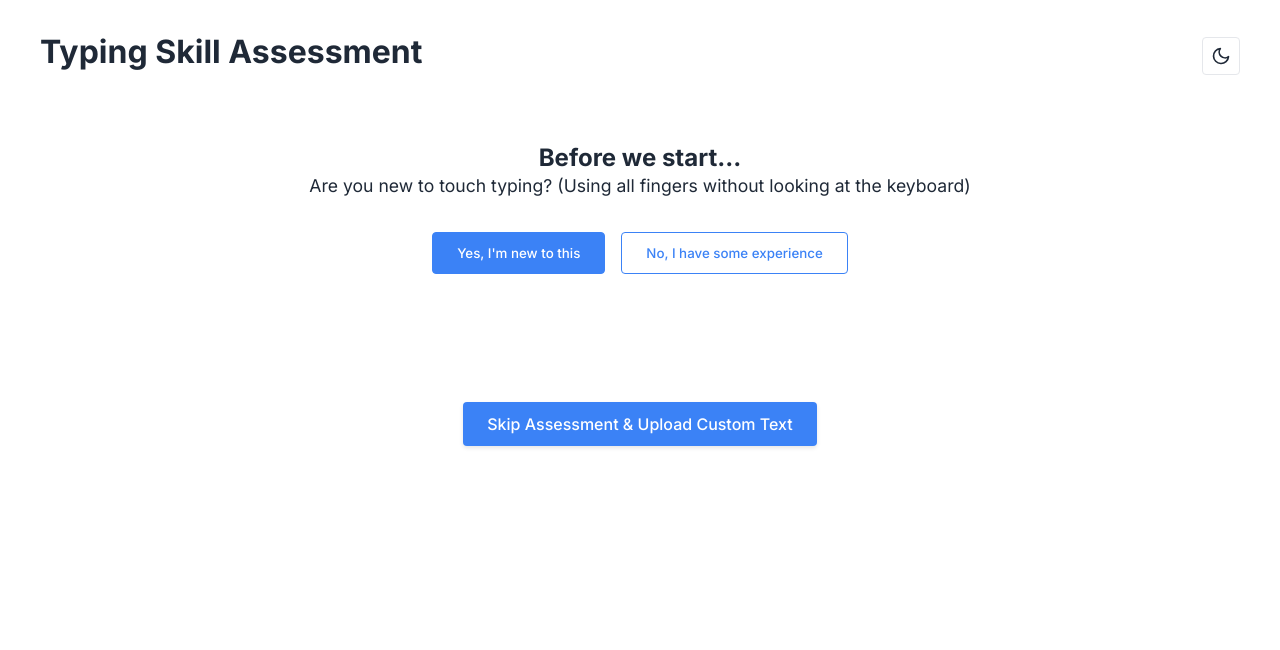
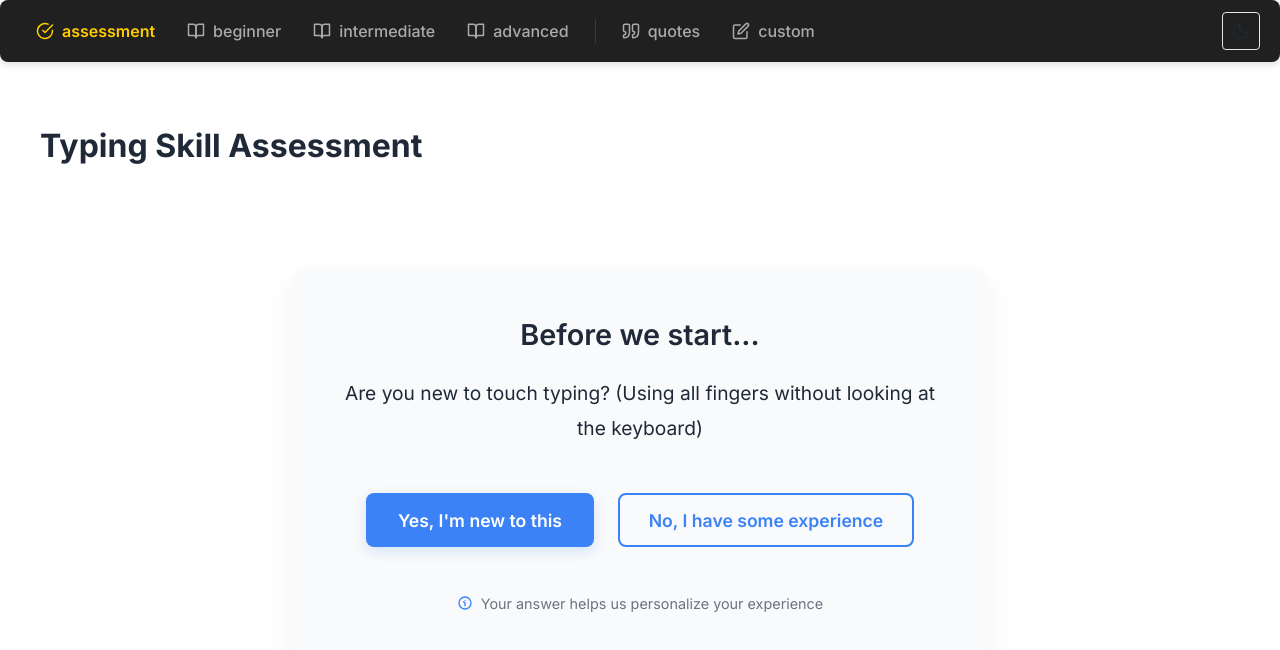
Before and after one commit to binchenX/type, a Next.js app: page / in a window 1280 px wide. Shown: the top 650 px of the page. Built offline with nearby package versions, Linux system fonts and the light colour scheme.

Commit message:
add tool bar

```diff
--- a/components/TypingAssessment.tsx
+++ b/components/TypingAssessment.tsx
@@ -1,46 +1,197 @@
 import { useState } from 'react';
-import styled from 'styled-components';
+import styled, { keyframes } from 'styled-components';
 import TypingArea from './TypingArea';
 import { TypingState } from '@/types';
 
+const fadeIn = keyframes`
+  from { opacity: 0; transform: translateY(10px); }
+  to { opacity: 1; transform: translateY(0); }
+`;
+
 const AssessmentContainer = styled.div`
-  max-width: 800px;
+  max-width: 900px;
   margin: 0 auto;
   padding: 2rem;
+  animation: ${fadeIn} 0.5s ease-out;
 `;
 
-const Question = styled.div`
-  margin-bottom: 2rem;
+const PageTitle = styled.h1`
+  font-size: 2.5rem;
+  font-weight: 700;
+  color: var(--text);
+  margin-bottom: 1.5rem;
+  position: relative;
+  display: inline-block;
+
+  &:after {
+    content: '';
+    position: absolute;
+    bottom: -8px;
+    left: 0;
+    width: 60px;
+    height: 4px;
+    background: linear-gradient(90deg, var(--primary) 0%, var(--primary-dark) 100%);
+    border-radius: 2px;
+  }
+`;
+
+const Card = styled.div`
+  background-color: var(--background-light);
+  border-radius: 16px;
+  box-shadow: 0 10px 30px rgba(0, 0, 0, 0.06);
+  padding: 3rem;
+  margin: 2rem 0;
+  transition: transform 0.3s ease, box-shadow 0.3s ease;
+
+  &:hover {
+    transform: translateY(-3px);
+    box-shadow: 0 15px 40px rgba(0, 0, 0, 0.1);
+  }
+`;
+
+const Subtitle = styled.h2`
+  font-size: 1.8rem;
+  font-weight: 600;
+  color: var(--text);
+  margin-bottom: 1.5rem;
   text-align: center;
+`;
+
+const AssessmentText = styled.p`
+  font-size: 1.2rem;
+  line-height: 1.8;
+  color: var(--text);
+  margin: 1.5rem 0;
+  text-align: center;
+  max-width: 600px;
+  margin-left: auto;
+  margin-right: auto;
 `;
 
 const Options = styled.div`
   display: flex;
-  gap: 1rem;
+  gap: 1.5rem;
   justify-content: center;
+  margin: 3rem 0 2rem;
+  flex-wrap: wrap;
+`;
+
+const buttonHover = keyframes`
+  0% { transform: translateY(0); }
+  50% { transform: translateY(-3px); }
+  100% { transform: translateY(0); }
+`;
+
+const Button = styled.button<{ primary?: boolean; outline?: boolean }>`
+  background-color: ${props => props.primary ? 'var(--primary)' : props.outline ? 'transparent' : 'white'};
+  color: ${props => props.primary ? 'white' : 'var(--primary)'};
+  border: ${props => props.outline ? '2px solid var(--primary)' : props.primary ? 'none' : '1px solid var(--primary)'};
+  padding: ${props => props.outline ? '0.9rem 1.8rem' : '1rem 2rem'};
+  border-radius: 8px;
+  font-weight: 600;
+  font-size: 1.1rem;
+  cursor: pointer;
+  transition: all 0.3s ease;
+  box-shadow: ${props => props.primary ? '0 4px 14px rgba(59, 130, 246, 0.2)' : 'none'};
+  position: relative;
+  overflow: hidden;
+
+  &:before {
+    content: '';
+    position: absolute;
+    top: 0;
+    left: -100%;
+    width: 100%;
+    height: 100%;
+    background: linear-gradient(
+      90deg,
+      transparent,
+      rgba(255, 255, 255, 0.2),
+      transparent
+    );
+    transition: left 0.7s ease;
+  }
+
+  &:hover {
+    transform: translateY(-3px);
+    box-shadow: ${props => props.primary ? '0 6px 20px rgba(59, 130, 246, 0.3)' : '0 4px 12px rgba(0, 0, 0, 0.05)'};
+    background-color: ${props => props.primary ? 'var(--primary-dark)' : props.outline ? 'rgba(59, 130, 246, 0.05)' : 'white'};
+
+    &:before {
+      left: 100%;
+    }
+  }
+
+  &:active {
+    transform: translateY(0);
+    box-shadow: ${props => props.primary ? '0 2px 10px rgba(59, 130, 246, 0.2)' : 'none'};
+  }
+`;
+
+const SkipButton = styled(Button)`
+  margin-top: 2rem;
+  display: inline-flex;
+  align-items: center;
+  justify-content: center;
+  gap: 0.5rem;
+  transition: all 0.3s ease;
+
+  &:after {
+    content: '→';
+    opacity: 0;
+    transform: translateX(-8px);
+    transition: all 0.3s ease;
+  }
+
+  &:hover:after {
+    opacity: 1;
+    transform: translateX(4px);
+  }
+`;
+
+const TypingHeader = styled.div`
+  text-align: center;
   margin-bottom: 2rem;
 `;
 
-const Button = styled.button<{ primary?: boolean }>`
-  background-color: ${props => props.primary ? 'var(--primary)' : 'transparent'};
-  color: ${props => props.primary ? 'white' : 'var(--primary)'};
-  border: 1px solid var(--primary);
-  padding: 0.75rem 1.5rem;
-  border-radius: 4px;
+const TypingPrompt = styled.h3`
+  font-size: 1.2rem;
   font-weight: 500;
-  cursor: pointer;
-  transition: all 0.2s ease;
+  color: var(--text);
+  margin-top: 1.5rem;
+  margin-bottom: 1rem;
+  display: flex;
+  align-items: center;
+  justify-content: center;
+  gap: 0.5rem;
 
-  &:hover {
-    background-color: ${props => props.primary ? 'var(--primary-dark)' : 'var(--background-light)'};
+  &:before, &:after {
+    content: '';
+    height: 2px;
+    width: 30px;
+    background-color: var(--border);
+    display: inline-block;
   }
 `;
 
-const AssessmentText = styled.p`
-  margin-bottom: 1rem;
-  font-size: 1.1rem;
-  line-height: 1.6;
+const ActionContainer = styled.div`
   text-align: center;
+  margin-top: 3rem;
+`;
+
+const ProgressIndicator = styled.div`
+  margin: 3rem auto 0;
+  text-align: center;
+  color: var(--text-light);
+  font-size: 0.9rem;
+  display: flex;
+  align-items: center;
+  justify-content: center;
+  gap: 0.5rem;
+
+  svg {
+    color: var(--primary);
+  }
 `;
 
 interface TypingAssessmentProps {
@@ -65,6 +216,10 @@ const TypingAssessment: React.FC<TypingAssessmentProps> = ({ onComplete }) => {
         } else {
             setStep('test');
         }
+    };
+
+    const handleSkipAssessment = () => {
+        onComplete('intermediate', 40); // Default to intermediate level with 40 WPM
     };
 
     const analyzeErrorPatterns = (expected: string, actual: string) => {
@@ -156,30 +311,41 @@ const TypingAssessment: React.FC<TypingAssessmentProps> = ({ onComplete }) => {
     if (step === 'question') {
         return (
             <AssessmentContainer>
-                <Question>
-                    <h2>Before we start...</h2>
+                <Card>
+                    <Subtitle>Before we start...</Subtitle>
                     <AssessmentText>
                         Are you new to touch typing? (Using all fingers without looking at the keyboard)
                     </AssessmentText>
-                </Question>
                     <Options>
                         <Button primary onClick={() => handleSelfAssessment(true)}>
                             Yes, I'm new to this
                         </Button>
-                    <Button onClick={() => handleSelfAssessment(false)}>
+                        <Button outline onClick={() => handleSelfAssessment(false)}>
                             No, I have some experience
                         </Button>
                     </Options>
+                    <ProgressIndicator>
+                        <svg width="16" height="16" viewBox="0 0 24 24" fill="none" xmlns="http://www.w3.org/2000/svg">
+                            <path d="M12 16V12L10 10M12 8V8.01M12 21C16.9706 21 21 16.9706 21 12C21 7.02944 16.9706 3 12 3C7.02944 3 3 7.02944 3 12C3 16.9706 7.02944 21 12 21Z"
+                                stroke="currentColor" strokeWidth="2" strokeLinecap="round" strokeLinejoin="round" />
+                        </svg>
+                        Your answer helps us personalize your experience
+                    </ProgressIndicator>
+                </Card>
             </AssessmentContainer>
         );
     }
 
     return (
         <AssessmentContainer>
-            <h2>Quick Typing Assessment</h2>
+            <Card>
+                <TypingHeader>
+                    <Subtitle>Quick Typing Assessment</Subtitle>
                     <AssessmentText>
                         Please type the following text to help us determine your current typing level:
                     </AssessmentText>
+                    <TypingPrompt>Type the text below</TypingPrompt>
+                </TypingHeader>
                 <TypingArea
                     text={assessmentText}
                     onComplete={handleTestComplete}
@@ -187,6 +353,7 @@ const TypingAssessment: React.FC<TypingAssessmentProps> = ({ onComplete }) => {
                         // Optional: Add any additional statistics tracking here
                     }}
                 />
+            </Card>
         </AssessmentContainer>
     );
 };
--- a/pages/index.tsx
+++ b/pages/index.tsx
@@ -47,6 +47,58 @@ const Main = styled.main`
   gap: 2rem;
 `;
 
+// Toolbar components
+const ToolbarContainer = styled.div`
+  display: flex;
+  align-items: center;
+  background-color: #202020;
+  padding: 0.75rem 1.25rem;
+  border-radius: 8px;
+  margin-bottom: 2rem;
+  box-shadow: 0 2px 8px rgba(0, 0, 0, 0.15);
+  overflow-x: auto;
+`;
+
+const ToolbarDivider = styled.div`
+  width: 1px;
+  height: 24px;
+  background-color: #3a3a3a;
+  margin: 0 10px;
+`;
+
+const ToolbarButton = styled.button<{ active?: boolean }>`
+  background-color: transparent;
+  color: ${props => props.active ? '#ffcc00' : '#aaaaaa'};
+  border: none;
+  font-weight: ${props => props.active ? '600' : '500'};
+  padding: 0.5rem 1rem;
+  cursor: pointer;
+  transition: all 0.2s ease;
+  display: flex;
+  align-items: center;
+  gap: 8px;
+  font-size: 1rem;
+  white-space: nowrap;
+
+  &:hover {
+    color: ${props => props.active ? '#ffcc00' : 'white'};
+  }
+
+  svg {
+    width: 18px;
+    height: 18px;
+  }
+`;
+
+const ToolbarGroup = styled.div`
+  display: flex;
+  align-items: center;
+`;
+
+const ToolbarSpacer = styled.div`
+  flex: 1;
+`;
+
 // New styled component for keyboard shortcuts tips
 const KeyboardTips = styled.div`
   position: absolute;
@@ -83,6 +135,35 @@ const KeyboardTips = styled.div`
   }
 `;
 
+// Icon components
+const LessonsIcon = () => (
+    <svg xmlns="http://www.w3.org/2000/svg" viewBox="0 0 24 24" fill="none" stroke="currentColor" strokeWidth="2" strokeLinecap="round" strokeLinejoin="round">
+        <path d="M2 3h6a4 4 0 0 1 4 4v14a3 3 0 0 0-3-3H2z"></path>
+        <path d="M22 3h-6a4 4 0 0 0-4 4v14a3 3 0 0 1 3-3h7z"></path>
+    </svg>
+);
+
+const AssessmentIcon = () => (
+    <svg xmlns="http://www.w3.org/2000/svg" viewBox="0 0 24 24" fill="none" stroke="currentColor" strokeWidth="2" strokeLinecap="round" strokeLinejoin="round">
+        <path d="M22 11.08V12a10 10 0 1 1-5.93-9.14"></path>
+        <polyline points="22 4 12 14.01 9 11.01"></polyline>
+    </svg>
+);
+
+const QuotesIcon = () => (
+    <svg xmlns="http://www.w3.org/2000/svg" viewBox="0 0 24 24" fill="none" stroke="currentColor" strokeWidth="2" strokeLinecap="round" strokeLinejoin="round">
+        <path d="M3 21c3 0 7-1 7-8V5c0-1.25-.756-2.017-2-2H4c-1.25 0-2 .75-2 1.972V11c0 1.25.75 2 2 2 1 0 1 0 1 1v1c0 1-1 2-2 2s-1 .008-1 1.031V20c0 1 0 1 1 1z"></path>
+        <path d="M15 21c3 0 7-1 7-8V5c0-1.25-.757-2.017-2-2h-4c-1.25 0-2 .75-2 1.972V11c0 1.25.75 2 2 2h.75c0 2.25.25 4-2.75 4v3c0 1 0 1 1 1z"></path>
+    </svg>
+);
+
+const CustomIcon = () => (
+    <svg xmlns="http://www.w3.org/2000/svg" viewBox="0 0 24 24" fill="none" stroke="currentColor" strokeWidth="2" strokeLinecap="round" strokeLinejoin="round">
+        <path d="M11 4H4a2 2 0 0 0-2 2v14a2 2 0 0 0 2 2h14a2 2 0 0 0 2-2v-7"></path>
+        <path d="M18.5 2.5a2.121 2.121 0 0 1 3 3L12 15l-4 1 1-4 9.5-9.5z"></path>
+    </svg>
+);
+
 export default function Home() {
     const [uploadedContent, setUploadedContent] = useState<string | null>(null);
     const [parsedItems, setParsedItems] = useState<ParsedMarkdownItem[]>([]);
@@ -109,8 +190,9 @@ export default function Home() {
     const [practiceMode, setPracticeMode] = useState<'regular' | 'focused'>('regular');
     const [showUploadArea, setShowUploadArea] = useState(false);
     const [isLoading, setIsLoading] = useState(true);
-    const [mode, setMode] = useState<'assessment' | 'learning' | 'practice'>('assessment');
+    const [mode, setMode] = useState<'assessment' | 'learning' | 'practice' | 'quotes' | 'custom'>('assessment');
     const [userLevel, setUserLevel] = useState<'beginner' | 'intermediate' | 'advanced' | null>(null);
+    const [activeLevel, setActiveLevel] = useState<'beginner' | 'intermediate' | 'advanced' | null>(null);
     const [userWpm, setUserWpm] = useState<number>(0);
     const [initialWpm, setInitialWpm] = useState<number>(0);
     const [learningPlanParams, setLearningPlanParams] = useState<LevelBasedPlanParams | AssessmentBasedPlanParams>({
@@ -514,6 +596,7 @@ export default function Home() {
         }
     ) => {
         setUserLevel(level);
+        setActiveLevel(level);
         setInitialWpm(wpm);
 
         // If we have assessment data, use it for more personalized learning plan
@@ -544,10 +627,63 @@ export default function Home() {
         setMode('practice');
     };
 
+    const startPractice = () => {
+        setMode('practice');
+    };
+
     // Function to jump directly to markdown upload
     const jumpToMarkdownUpload = () => {
         setMode('practice');
         setShowUploadArea(true);
+    };
+
+    // Functions to load different content types
+    const loadQuotes = async () => {
+        setIsLoading(true);
+        try {
+            const content = await loadMarkdownFile('/data/quotes.md');
+            if (content) {
+                setUploadedContent(content);
+            } else {
+                setUploadedContent(fallbackContent);
+            }
+            setMode('practice');
+        } catch (error) {
+            console.error('Failed to load quotes:', error);
+            setUploadedContent(fallbackContent);
+        } finally {
+            setIsLoading(false);
+        }
+    };
+
+    const handleCustomUpload = () => {
+        setMode('custom');
+        setShowUploadArea(true);
+    };
+
+    const startLearning = (level: 'beginner' | 'intermediate' | 'advanced', wpm: number) => {
+        console.log(`startLearning called with level=${level}, wpm=${wpm}`);
+
+        // Set the mode to learning
+        setMode('learning');
+
+        // Set the activeLevel to highlight the correct button
+        setActiveLevel(level);
+
+        // Set the userLevel for tracking purposes
+        setUserLevel(level);
+
+        // Set initialWpm to track progress
+        setInitialWpm(wpm);
+
+        // Directly set the learning plan parameters
+        setLearningPlanParams({
+            type: 'level_based',
+            level,
+            currentWpm: wpm
+        });
+
+        console.log(`Learning plan parameters set: level=${level}, wpm=${wpm}`);
     };
 
     return (
@@ -559,12 +695,73 @@ export default function Home() {
                 <link rel="icon" href="/favicon.ico" />
             </Head>
 
+            <ToolbarContainer>
+                <ToolbarGroup>
+                    <ToolbarButton
+                        active={mode === 'assessment'}
+                        onClick={() => {
+                            setMode('assessment');
+                            setActiveLevel(null);
+                        }}
+                    >
+                        <AssessmentIcon /> assessment
+                    </ToolbarButton>
+
+                    <ToolbarButton
+                        active={mode === 'learning' && activeLevel === 'beginner'}
+                        onClick={() => startLearning('beginner', 20)}
+                    >
+                        <LessonsIcon /> beginner
+                    </ToolbarButton>
+                    <ToolbarButton
+                        active={mode === 'learning' && activeLevel === 'intermediate'}
+                        onClick={() => startLearning('intermediate', 40)}
+                    >
+                        <LessonsIcon /> intermediate
+                    </ToolbarButton>
+                    <ToolbarButton
+                        active={mode === 'learning' && activeLevel === 'advanced'}
+                        onClick={() => startLearning('advanced', 80)}
+                    >
+                        <LessonsIcon /> advanced
+                    </ToolbarButton>
+                </ToolbarGroup>
+
+                <ToolbarDivider />
+
+                <ToolbarGroup>
+                    <ToolbarButton
+                        active={mode === 'practice'}
+                        onClick={() => {
+                            loadQuotes();
+                            setActiveLevel(null);
+                        }}
+                    >
+                        <QuotesIcon /> quotes
+                    </ToolbarButton>
+                    <ToolbarButton
+                        active={mode === 'custom'}
+                        onClick={() => {
+                            jumpToMarkdownUpload();
+                            setActiveLevel(null);
+                        }}
+                    >
+                        <CustomIcon /> custom
+                    </ToolbarButton>
+                </ToolbarGroup>
+
+                <ToolbarSpacer />
+
+                <ThemeToggle />
+            </ToolbarContainer>
+
             <Container className="container">
                 <Header>
                     <Title>
                         {mode === 'assessment' ? 'Typing Skill Assessment' :
                             mode === 'learning' ? 'Personalized Learning Plan' :
-                                'Typing Practice'}
+                                mode === 'custom' ? 'Custom Text Practice' :
+                                    'Typing Practice'}
                     </Title>
                     <div style={{ display: 'flex', gap: '1rem' }}>
                         {mode === 'practice' && !isCompleted && parsedItems.length > 0 && (
@@ -597,33 +794,12 @@ export default function Home() {
                                 </button>
                             </>
                         )}
-                        <ThemeToggle />
                     </div>
                 </Header>
 
                 <Main>
                     {mode === 'assessment' && (
-                        <>
-                            <TypingAssessment onComplete={handleAssessmentComplete} />
-                            <div style={{ textAlign: 'center', marginTop: '2rem' }}>
-                                <button
-                                    onClick={jumpToMarkdownUpload}
-                                    style={{
-                                        background: 'var(--primary)',
-                                        color: 'white',
-                                        border: 'none',
-                                        padding: '0.75rem 1.5rem',
-                                        borderRadius: '4px',
-                                        cursor: 'pointer',
-                                        fontSize: '1rem',
-                                        fontWeight: '500',
-                                        boxShadow: '0 2px 4px rgba(0, 0, 0, 0.1)'
-                                    }}
-                                >
-                                    Skip Assessment & Upload Custom Text
-                                </button>
-                            </div>
-                        </>
+                        <TypingAssessment onComplete={handleAssessmentComplete} />
                     )}
 
                     {mode === 'learning' && userLevel && (
@@ -634,7 +810,7 @@ export default function Home() {
                         />
                     )}
 
-                    {mode === 'practice' && (
+                    {(mode === 'practice' || mode === 'custom') && (
                         isLoading ? (
                             <div style={{ textAlign: 'center', padding: '2rem' }}>
                                 <p>Loading typing content...</p>
```
Lines whose indentation alone changed are shown as unchanged.
